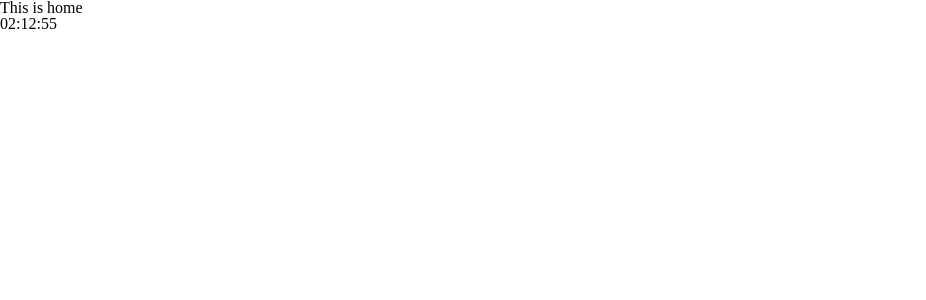
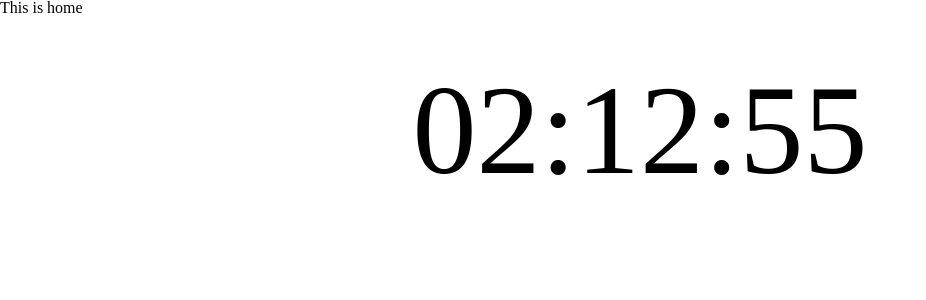
Before and after one commit to JaeHyunLee123/momentum_clone_react, a React (Create React App) app: page / in a window 1280 px wide. Shown: the top 300 px of the page, without its empty margins (0-926 px from the left). Built offline with nearby package versions, Linux system fonts and the light colour scheme.

Commit message:
feat: add style to clock

```diff
--- a/src/components/Clock.jsx
+++ b/src/components/Clock.jsx
@@ -1,4 +1,12 @@
 import { useState } from "react";
+import styled from "styled-components";
+
+const Time = styled.h1`
+  margin-top: 50px;
+  margin-bottom: 30px;
+  text-align: center;
+  font-size: 8rem;
+`;
 
 /**
  * @param {Object} props
@@ -14,9 +22,9 @@ const Clock = ({ isHidden }) => {
 
   return (
     <div hidden={isHidden}>
-      <h1>{`${String(date.getHours()).padStart(2, "0")}:${String(
+      <Time>{`${String(date.getHours()).padStart(2, "0")}:${String(
         date.getMinutes()
-      ).padStart(2, "0")}:${String(date.getSeconds()).padStart(2, "0")}`}</h1>
+      ).padStart(2, "0")}:${String(date.getSeconds()).padStart(2, "0")}`}</Time>
     </div>
   );
 };
```
